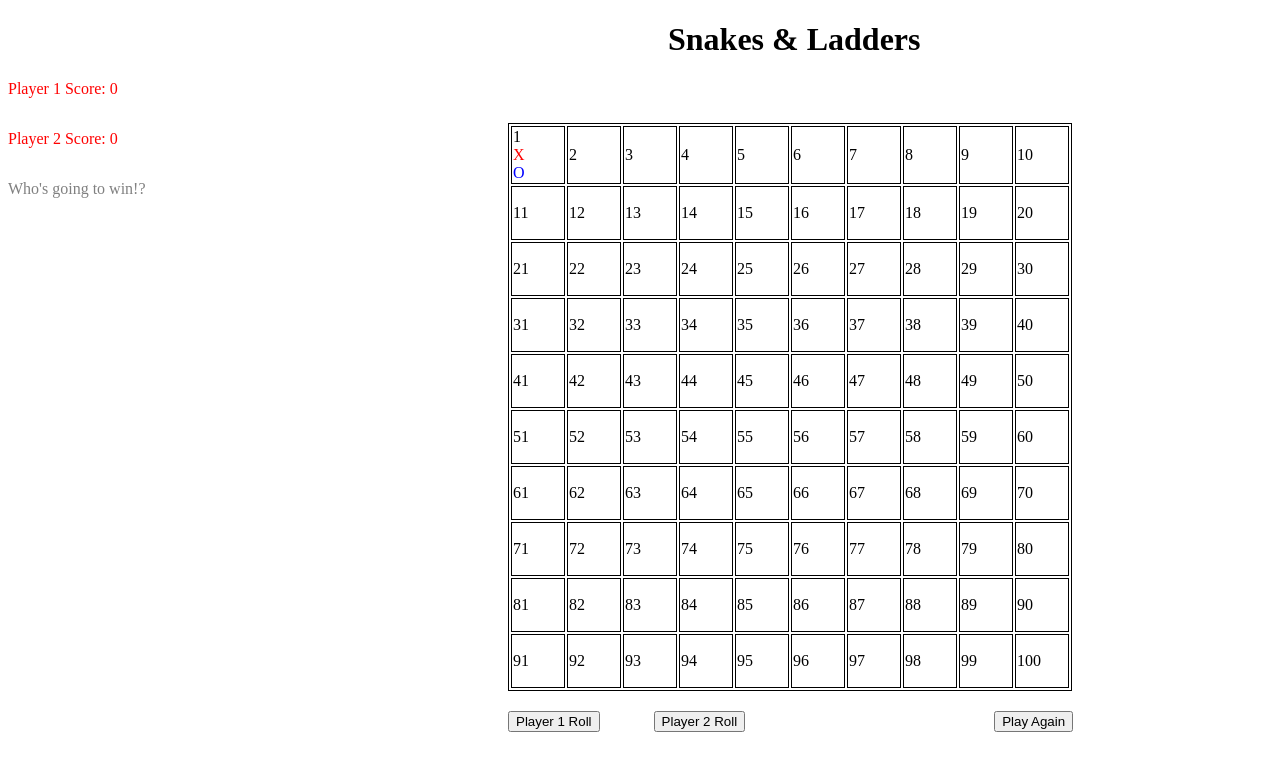
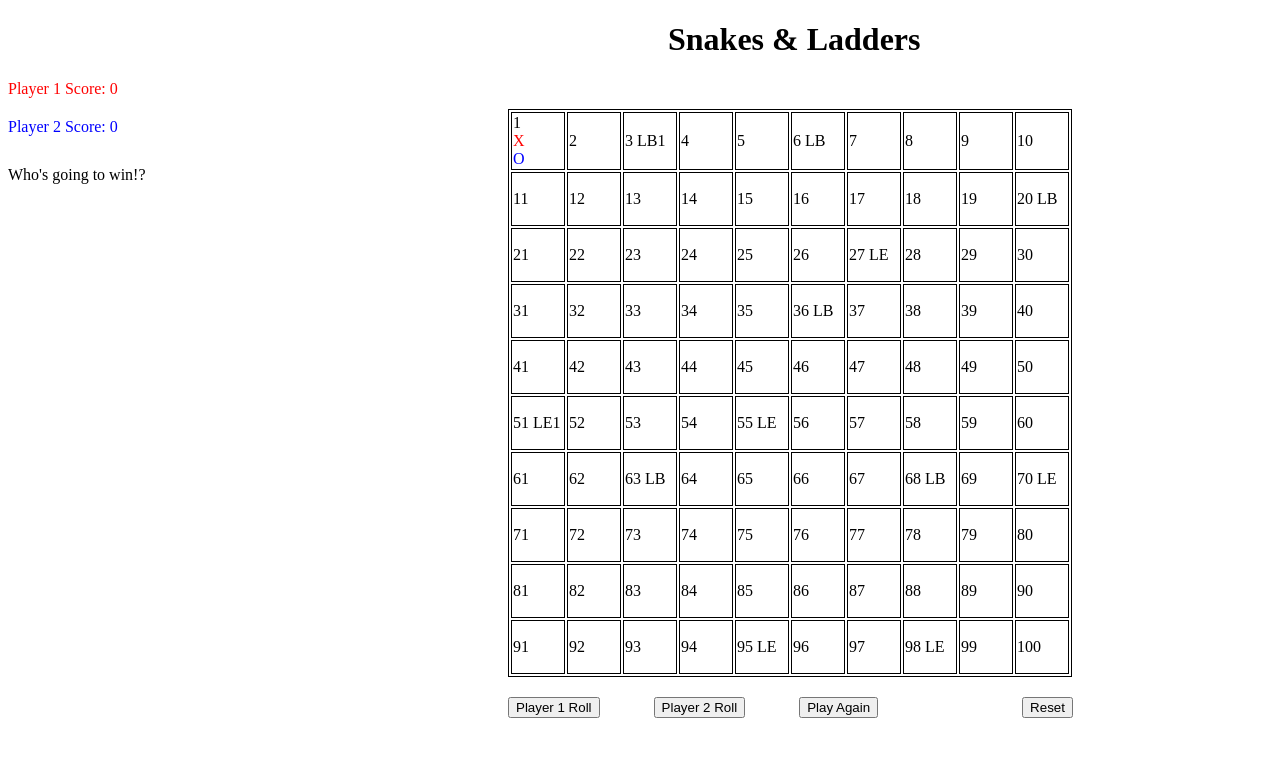
Before and after one commit to omarhawas/snakes-and-ladders, a plain HTML site: page index.html in a window 1280 px wide. Drawn offline with Linux system fonts and the light colour scheme.

Commit message:
added score tally to view. added reset button. added play again. added basic html and css to cells

```diff
--- a/index.html
+++ b/index.html
@@ -21,10 +21,10 @@
           <div id="player2">O</div>
         </td>
         <td id="2"><div>2</div></td>
-        <td id="3"><div>3</div></td>
+        <td id="3"><div>3 LB1</div></td>
         <td id="4"><div>4</div></td>
         <td id="5"><div>5</div></td>
-        <td id="6"><div>6</div></td>
+        <td id="6"><div>6 LB</div></td>
         <td id="7"><div>7</div></td>
         <td id="8"><div>8</div></td>
         <td id="9"><div>9</div></td>
@@ -40,7 +40,7 @@
         <td id="17"><div>17</div></td>
         <td id="18"><div>18</div></td>
         <td id="19"><div>19</div></td>
-        <td id="20"><div>20</div></td>
+        <td id="20"><div>20 LB</div></td>
       </tr>
       <tr>
         <td id="21"><div>21</div></td>
@@ -49,7 +49,7 @@
         <td id="24"><div>24</div></td>
         <td id="25"><div>25</div></td>
         <td id="26"><div>26</div></td>
-        <td id="27"><div>27</div></td>
+        <td id="27"><div>27 LE</div></td>
         <td id="28"><div>28</div></td>
         <td id="29"><div>29</div></td>
         <td id="30"><div>30</div></td>
@@ -60,7 +60,7 @@
         <td id="33"><div>33</div></td>
         <td id="34"><div>34</div></td>
         <td id="35"><div>35</div></td>
-        <td id="36"><div>36</div></td>
+        <td id="36"><div>36 LB</div></td>
         <td id="37"><div>37</div></td>
         <td id="38"><div>38</div></td>
         <td id="39"><div>39</div></td>
@@ -79,11 +79,11 @@
         <td id="50"><div>50</div></td>
       </tr>
       <tr>
-        <td id="51"><div>51</div></td>
+        <td id="51"><div>51 LE1</div></td>
         <td id="52"><div>52</div></td>
         <td id="53"><div>53</div></td>
         <td id="54"><div>54</div></td>
-        <td id="55"><div>55</div></td>
+        <td id="55"><div>55 LE</div></td>
         <td id="56"><div>56</div></td>
         <td id="57"><div>57</div></td>
         <td id="58"><div>58</div></td>
@@ -93,14 +93,14 @@
       <tr>
         <td id="61"><div>61</div></td>
         <td id="62"><div>62</div></td>
-        <td id="63"><div>63</div></td>
+        <td id="63"><div>63 LB</div></td>
         <td id="64"><div>64</div></td>
         <td id="65"><div>65</div></td>
         <td id="66"><div>66</div></td>
         <td id="67"><div>67</div></td>
-        <td id="68"><div>68</div></td>
+        <td id="68"><div>68 LB</div></td>
         <td id="69"><div>69</div></td>
-        <td id="70"><div>70</div></td>
+        <td id="70"><div>70 LE</div></td>
       </tr>
       <tr>
         <td id="71"><div>71</div></td>
@@ -131,10 +131,10 @@
         <td id="92"><div>92</div></td>
         <td id="93"><div>93</div></td>
         <td id="94"><div>94</div></td>
-        <td id="95"><div>95</div></td>
+        <td id="95"><div>95 LE</div></td>
         <td id="96"><div>96</div></td>
         <td id="97"><div>97</div></td>
-        <td id="98"><div>98</div></td>
+        <td id="98"><div>98 LE</div></td>
         <td id="99"><div>99</div></td>
         <td id="100"><div>100</div></td>
       </tr>
@@ -142,6 +142,7 @@
     <button id="player1Btn">Player 1 Roll</button>
     <button id="player2Btn">Player 2 Roll</button>
     <button id="playAgain">Play Again</button>
+    <button id="reset">Reset</button>
     <div class="die-image">
       <img
         src="https://s2.ax1x.com/2020/03/09/8pB3mF.png"
--- a/main.js
+++ b/main.js
@@ -11,14 +11,19 @@ let player1 = document.getElementById("player1");
 
 let player2 = document.getElementById("player2");
 
-let resetElm = document.getElementById("playAgain");
-resetElm.addEventListener("click", init);
+let playAgainElm = document.getElementById("playAgain");
 
 let winTextElm = document.querySelector(".winText");
 
 let player1Btn = document.getElementById("player1Btn");
 
 let player2Btn = document.getElementById("player2Btn");
+
+let resetBtn = document.getElementById("reset");
+
+let p1ScoreElm = document.querySelector(".p1Score");
+
+let p2ScoreElm = document.querySelector(".p2Score");
 
 let die1 = document.getElementById("die-1.png");
 let die2 = document.getElementById("die-2.png");
@@ -180,6 +185,26 @@ function movePlayer2() {
   positionElement.appendChild(player2);
 }
 
+function playAgain() {
+  gameState.player1 = 1;
+  gameState.player2 = 1;
+  disableButton(true);
+  movePlayer1();
+  movePlayer2();
+  winTextElm.innerText = "Who's going to win!?";
+}
+
+function reset() {
+  gameState.player1 = 1;
+  gameState.player2 = 1;
+  gameState.player1Score = 0;
+  gameState.player2Score = 0;
+  disableButton(true);
+  movePlayer1();
+  movePlayer2();
+  winTextElm.innerText = "Who's going to win!?";
+}
+
 /////event listeners/////
 
 player1Btn.addEventListener("click", function (event) {
@@ -206,18 +231,11 @@ player2Btn.addEventListener("click", function (event) {
   updateScore();
 });
 
-function init() {
-  gameState = {
-    player1: 1,
-    player2: 1,
-  };
-  disableButton(true);
-  movePlayer1();
-  movePlayer2();
-  winTextElm.innerText = "Who's going to win!?";
-}
+playAgainElm.addEventListener("click", playAgain);
+
+resetBtn.addEventListener("click", reset);
 
 function updateScore() {
-  let player1Score = gameState.player1Score;
-  let player2Score = gameState.player2Score;
+  p1ScoreElm.innerText = `Player 1 Score: ${gameState.player1Score}`;
+  p2ScoreElm.innerText = `Player 2 Score: ${gameState.player2Score}`;
 }
--- a/style.css
+++ b/style.css
@@ -23,7 +23,11 @@ table {
 }
 
 #playAgain {
-  margin-left: 245px;
+  margin-left: 50px;
+}
+
+#reset {
+  margin-left: 140px;
 }
 
 h1 {
@@ -43,23 +47,13 @@ h1 {
   font-size: 15px;
 }
 
-#p1-score-title {
+.p1Score {
   color: red;
 }
 
-#p2-score-title {
+.p2Score {
+  margin-top: 20px;
   color: blue;
-}
-
-.p1Score,
-.p2Score {
-  position: relative;
-  height: 50px;
-  min-width: 50px;
-  color: red;
-}
-
-.winText {
 }
 
 .die-image {
@@ -67,5 +61,6 @@ h1 {
 }
 
 .winText {
-  color: grey;
+  color: black;
+  margin-top: 30px;
 }
```
